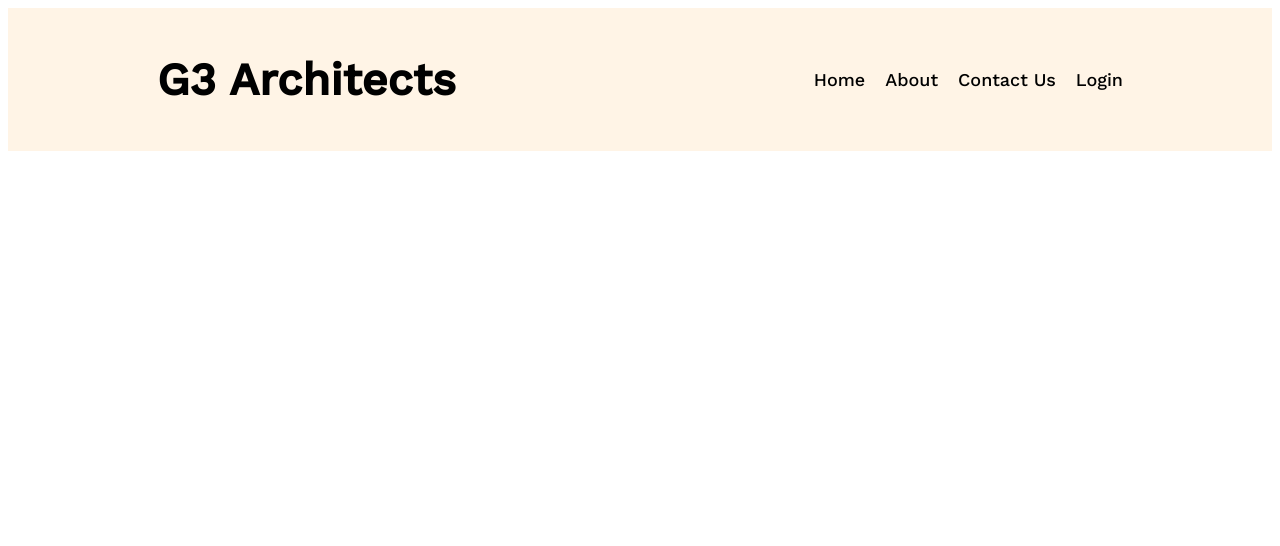
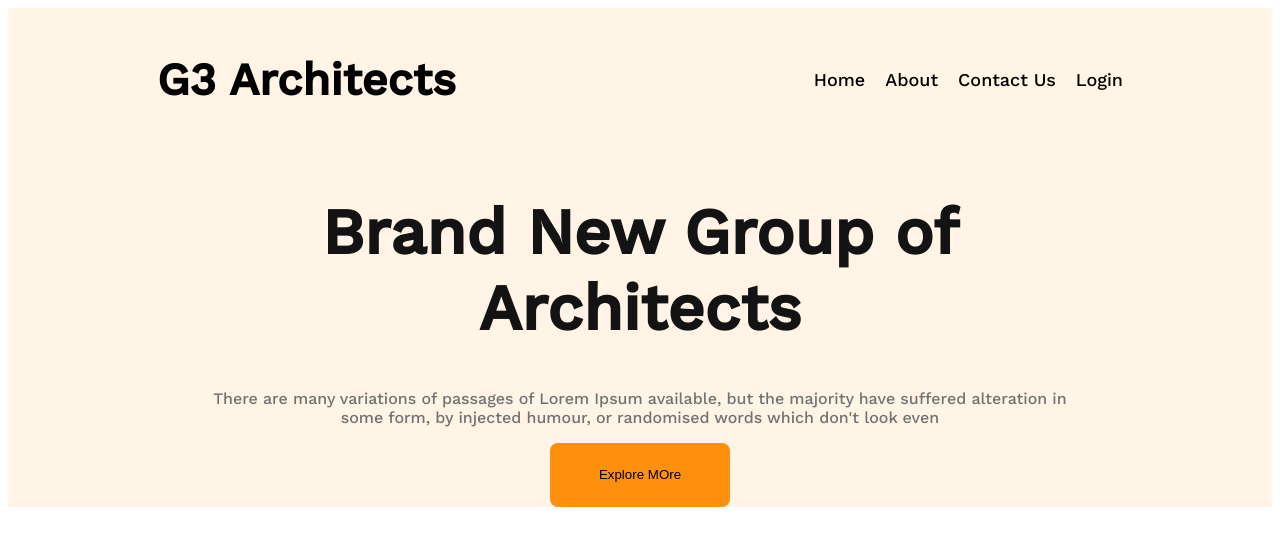
Before and after one commit to Md-Azad/responsive-website, a plain HTML site: page index.html in a window 1280 px wide. Drawn offline with nearby package versions, Linux system fonts and the light colour scheme.

Commit message:
added navbar and header

```diff
--- a/index.html
+++ b/index.html
@@ -9,6 +9,7 @@
     <link rel="stylesheet" href="styles/style.css" />
   </head>
   <body>
+    <main>
       <nav class="nav-items">
         <div class="nav-elements">
           <div class="nav-logo">
@@ -24,5 +25,18 @@
           </div>
         </div>
       </nav>
+
+      <header class="header">
+        <div class="header-details">
+          <h1 class="header-title">Brand New Group of Architects</h1>
+          <p class="header-description">
+            There are many variations of passages of Lorem Ipsum available, but
+            the majority have suffered alteration in some form, by injected
+            humour, or randomised words which don't look even
+          </p>
+          <button class="btn-primary">Explore MOre</button>
+        </div>
+      </header>
+    </main>
   </body>
 </html>
--- a/styles/style.css
+++ b/styles/style.css
@@ -4,18 +4,31 @@
   @import url('https://fonts.googleapis.com/css2?family=Merriweather:wght@300&family=Montserrat:wght@500&family=Open+Sans:wght@600&family=Poppins:wght@500&family=Ubuntu:wght@300&family=Work+Sans:wght@500&display=swap');
 
 
+  /* buttons */
+
+  .btn-primary{
+    background: #FF900E;
+    width: 180px;
+    height: 64px;
+    border-radius: 8px;
+    border: none;
+  }
+
 /* navbar styles */
+main{
+    background-color:rgba(255, 144, 14, 0.1);
+}
 
 .nav-elements{
-    background-color: rgba(255, 144, 14, 0.1);;
-    display: flex;
+    /* background-color: rgba(255, 144, 14, 0.1); */
+    /* display: flex;
     justify-content: space-around;
-    align-items: center;
+    align-items: center; */
     /* padding-top: 60px; */
 }
 
 .nav-manu ul{
-    display: flex;
+    /* display: flex; */
 
 }
 
@@ -28,7 +41,50 @@ ul li{
 }
 
 .nav-title{
-    font-family: 'Work Sans', sans-serif;;
+    font-family: 'Work Sans', sans-serif;
     font-weight: 700;
     font-size: 45px;
 }
+
+
+/* ---------------------------------
+            main description
+------------------------------------ */
+
+.header{
+
+    Width:862px;
+
+    /* border: 2px solid black; */
+    margin: 0 auto;
+}
+.header-details{
+    font-family: 'Work Sans', sans-serif;
+    text-align: center;
+    /* padding: 5px 50px; */
+}
+
+.header-title{
+    color: #131313;
+    font-weight: 700;
+    font-size: 64px;
+}
+
+.header-description{
+    color: #727272;
+    font-weight: 400;
+    font-size: 16px;
+}
+
+
+@media screen and (min-width:980px) {
+    .nav-elements{
+        display: flex;
+        justify-content: space-around;
+        align-items: center;
+    }
+    .nav-manu ul{
+        display: flex;
+
+    }
+}
```
Lines whose indentation alone changed are shown as unchanged.
